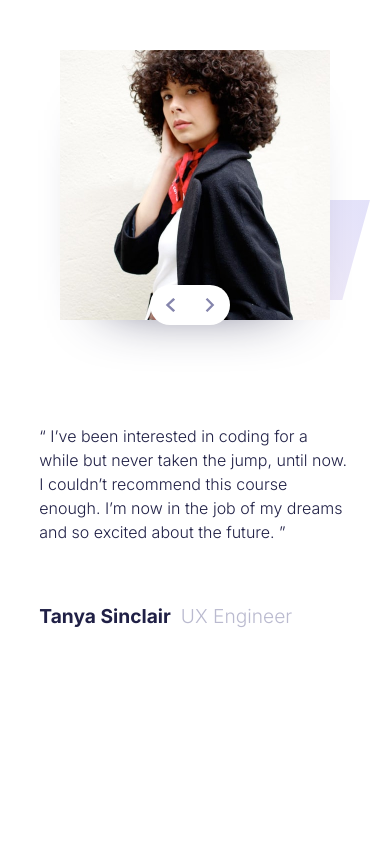
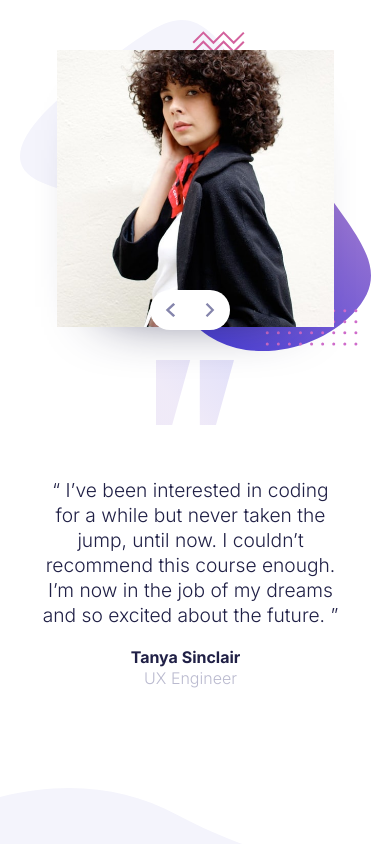
Before and after one commit to EugenCoda/frontend-mentor-coding-bootcamp-testimonials-slider, a plain HTML site: page index.html in a window 390 px wide. Shown: the top 844 px of the page. Drawn offline with Linux system fonts and the light colour scheme; a script that the page names is missing.

Commit message:
mobile + toggle slides

```diff
--- a/index.html
+++ b/index.html
@@ -22,7 +22,7 @@
         <img src="images/icon-prev.svg" alt="prev" />
         <img src="images/icon-next.svg" alt="next" />
       </div>
-      <div class="slide slide-1">
+      <div class="slide slide-1 show">
         <div class="slide-text">
           <div class="testimonial">
             “ I’ve been interested in coding for a while but never taken the
--- /dev/null
+++ b/script.js
@@ -0,0 +1,22 @@
+let slide1 = document.querySelector(".slide-1");
+let slide2 = document.querySelector(".slide-2");
+let button = document.querySelector(".slide-button");
+
+button.addEventListener("click", () => {
+  slide1.classList.toggle("show");
+  slide2.classList.toggle("show");
+});
+
+document.onkeydown = checkKey;
+
+function checkKey(e) {
+  e = e || window.event;
+
+  if (e.keyCode == "37") {
+    slide1.classList.toggle("show");
+    slide2.classList.toggle("show");
+  } else if (e.keyCode == "39") {
+    slide1.classList.toggle("show");
+    slide2.classList.toggle("show");
+  }
+}
--- a/styles.css
+++ b/styles.css
@@ -48,17 +48,16 @@ section {
 .slide .slide-text .participant {
   display: flex;
   padding-top: 20px;
+  font-size: 0.6rem;
 }
 
 .slide .slide-text .participant .participant-name {
-  font-size: 0.6rem;
   font-weight: 700;
   color: var(--dark-blue);
   padding-right: 10px;
 }
 
 .slide .slide-text .participant .participant-role {
-  font-size: 0.6rem;
   font-weight: 300;
   color: var(--grayish-blue);
 }
@@ -70,8 +69,28 @@ section {
   box-shadow: 0px 30px 60px -50px var(--dark-blue);
 }
 
+.slide-1.show {
+  position: absolute;
+  top: 0;
+  left: 0;
+}
+
+.slide-1 {
+  position: absolute;
+  top: 0;
+  left: -2000px;
+}
+
+.slide-2.show {
+  position: absolute;
+  top: 0;
+  left: 0;
+}
+
 .slide-2 {
-  display: none;
+  position: absolute;
+  top: 0;
+  left: -2000px;
 }
 
 .slide-button {
@@ -105,14 +124,24 @@ section {
 
 @media (max-width: 798px) {
   section {
-    height: 120%;
+    height: 105%;
     display: flex;
+    flex-direction: column;
     align-items: center;
     justify-content: center;
+    background-image: url(images/pattern-quotes.svg), url(images/pattern-bg.svg),
+      url(images/pattern-curve.svg);
+    background-repeat: no-repeat;
+    background-position: center 360px, center 20px, bottom left;
+    background-size: 20%, 90%, 100%;
   }
   .slide {
-    width: 85%;
+    width: 90%;
     padding: 10px;
+  }
+
+  .slide .slide-text {
+    margin-left: 30px;
   }
 
   .slide .slide-text .testimonial {
@@ -120,14 +149,28 @@ section {
     width: 100%;
     max-width: 500px;
     font-weight: 300;
+    font-size: 0.6rem;
+    line-height: 1.3;
+    padding: 0;
+    margin-top: 280px;
+    text-align: center;
+  }
+
+  .slide .slide-text .participant {
+    flex-direction: column;
+    align-items: center;
+    justify-content: space-between;
     font-size: 0.5rem;
-    padding: 40px 0;
+  }
+
+  .slide .slide-text .participant .participant-name {
+    margin-bottom: 1px;
   }
 
   .slide .slide-image {
     position: absolute;
     top: 0;
-    left: 0;
+    left: 20px;
     width: 100%;
     height: auto;
     display: flex;
@@ -138,11 +181,11 @@ section {
 
   .slide .slide-image img {
     position: unset;
-    width: 100%;
+    width: 120%;
   }
 
   .slide-button {
-    top: 285px;
+    top: 290px;
     left: 150px;
     width: 80px;
     height: 40px;
```
Also changed, not shown: images/screenshot_desktop_1.png (added), images/screenshot_mobile_1.png (added), images/screenshot_mobile_2.png (added), 1 other file.
